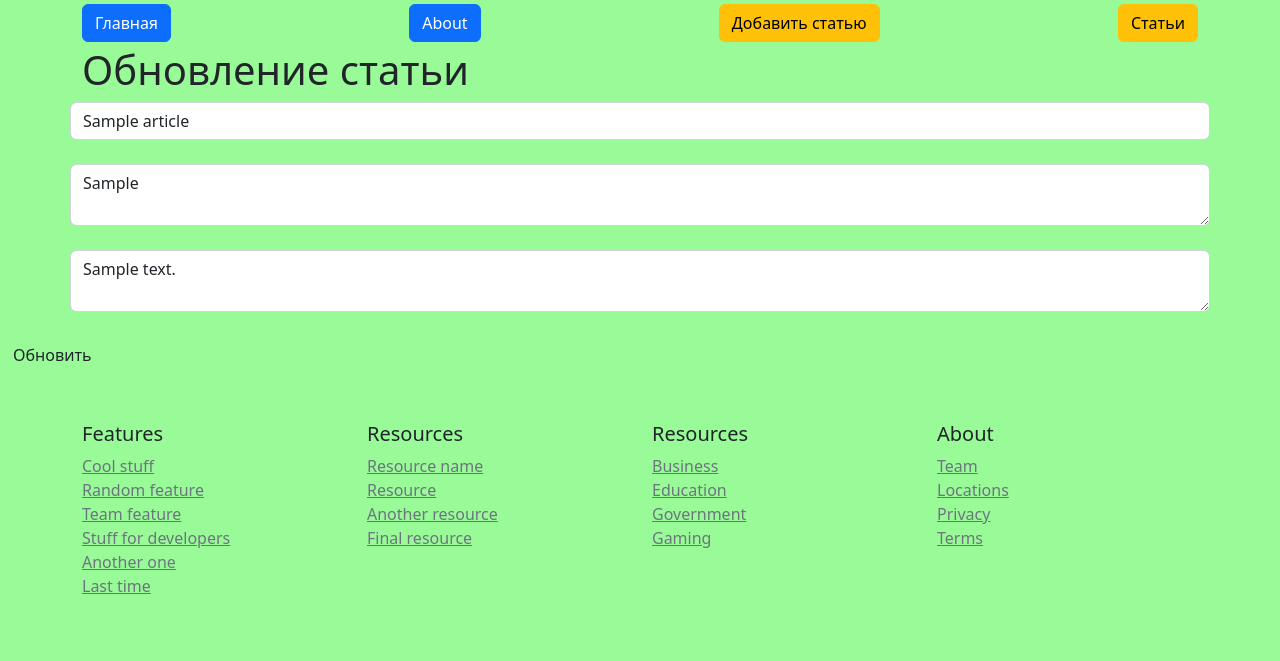
After one commit to Tize99/Flask_blog, a Flask app: page /posts/1/update in a window 1280 px wide. The commit adds this page. Shown: the top 661 px of the page. Run offline with Flask 2, Linux system fonts and the light colour scheme; tables that the repository leaves empty hold one stand-in row (values such as "Sample post").

Commit message:
End_files

```diff
--- a/app.py
+++ b/app.py
@@ -30,18 +30,55 @@ def about():
     return render_template("about.html")
 
 
-@app.route('/posts')
+@app.route('/posts/')
 def posts():
-    articles = Article.query.order_by(Article.date).all()
+    articles = Article.query.order_by(Article.date.desc()).all()
     return render_template("posts.html", articles=articles)
+
+
+@app.route('/posts/<int:id>')
+def posts_detail(id):
+    article = Article.query.get(id)
+    return render_template("posts_detail.html", article=article)
+
+
+@app.route('/posts/<int:id>/delete')
+def posts_delete(id):
+    article = Article.query.get_or_404(id)
+
+    try:
+        db.session.delete(article)
+        db.session.commit()
+        return redirect('/posts')
+    except:
+        return "При удалении статьи произошла ошибка"
+
+
+@app.route('/posts/<int:id>/update', methods=['POST', 'GET'])
+def post_update(id):
+    article = Article.query.get(id)
+    if request.method == "POST":
+        article.title = request.form['title']
+        article.intro = request.form['intro']
+        article.text = request.form['text']
+
+        try:
+            db.session.commit()
+            return redirect('/posts')
+        except:
+            return "При добавлении статьи произошла ошибка"
+
+    else:
+        article = Article.query.get(id)
+        return render_template("post_update.html", article=article)
 
 
 @app.route('/create-article', methods=['POST', 'GET'])
 def create_article():
     if request.method == "POST":
         title = request.form['title']
-        intro = request.form['title']
-        text = request.form['title']
+        intro = request.form['intro']
+        text = request.form['text']
 
         article = Article(title=title, intro=intro, text=text)
 
@@ -53,7 +90,7 @@ def create_article():
             return "При добавлении статьи произошла ошибка"
 
     else:
-        return render_template("create-article.html")
+        return render_template("create_article.html")
 
 
 if __name__ == '__main__':
--- a/static/css/main.css
+++ b/static/css/main.css
@@ -1,3 +1,3 @@
 body {
-background: bisque;
+background: PaleGreen;
 }
--- a/templates/about.html
+++ b/templates/about.html
@@ -8,6 +8,7 @@ Cтраница About
 
 {% block body %}
     <div class="container">
-        <h1>Страница для страницы About</h1>
+        <h1>Страница об авторе</h1>
+        <h5>Text.Text.Text.Text.Text.Text.Text.Text.Text.Text.Text.Text.Text.Text.Text.</h5>
     </div>
 {% endblock %}
--- a/templates/base.html
+++ b/templates/base.html
@@ -9,14 +9,18 @@
 <body>
 <header class="site-header sticky-top py-1">
   <nav class="container d-flex flex-column flex-md-row justify-content-between">
-    <a class="py-2 d-none d-md-inline-block" href="/">Главная</a>
-    <a class="py-2 d-none d-md-inline-block" href="/home">Home</a>
-    <a class="py-2 d-none d-md-inline-block" href="/about">About</a>
-    <a class="py-2 d-none d-md-inline-block" href="/create-article">Добавить статью</a>
-    <a class="py-2 d-none d-md-inline-block" href="/posts">Статьи</a>
+
+
+    <a class="btn btn-primary" href="/">Главная</a>
+
+    <a class="btn btn-primary" href="/about">About</a>
+    <a class="btn btn-warning" href="/create-article">Добавить статью</a>
+    <a class="btn btn-warning" href="/posts">Статьи</a>
+
   </nav>
 </header>
 {% block body %}{% endblock %}
+
 <footer class="container py-5">
   <div class="row">
     <div class="col-6 col-md">
--- a/templates/create-article.html
+++ b/templates/create_article.html
@@ -14,6 +14,8 @@
         <input type="text" name="title" id="title" class="container form-control" placeholder="Введите название статьи"><br>
         <textarea name="intro" id="intro" class="container form-control" placeholder="Введите анонс"></textarea><br>
         <textarea name="text" id="text" class="container form-control" placeholder="Введите основной текст"></textarea><br>
-        <input type="submit" class="btn btn-suссess" value="Отправить">
+        <div class="container">
+        <input type="submit" class="btn btn-secondary btn-lg" value="Отправить">
+            </div>
     </form>
 {% endblock %}
--- /dev/null
+++ b/templates/post_update.html
@@ -0,0 +1,19 @@
+{% extends 'base.html' %}
+
+
+{% block title %}
+Обновление статьи
+{% endblock %}
+
+
+{% block body %}
+<div class="container">
+    <h1>Обновление статьи</h1>
+</div>
+    <form method="post">
+        <input type="text" name="title" id="title" class="container form-control" value="{{ article.title }}" placeholder="Введите название статьи"><br>
+        <textarea name="intro" id="intro" class="container form-control" placeholder="Введите анонс">{{ article.intro }}</textarea><br>
+        <textarea name="text" id="text" class="container form-control" placeholder="Введите основной текст">{{ article.text }}</textarea><br>
+        <input type="submit" class="btn btn-suссess" value="Обновить">
+    </form>
+{% endblock %}
```
Also changed, not shown: templates/index.html (+4 -3 lines), templates/posts.html (+6 -3 lines), templates/posts_detail.html (added, +20 -0 lines).
